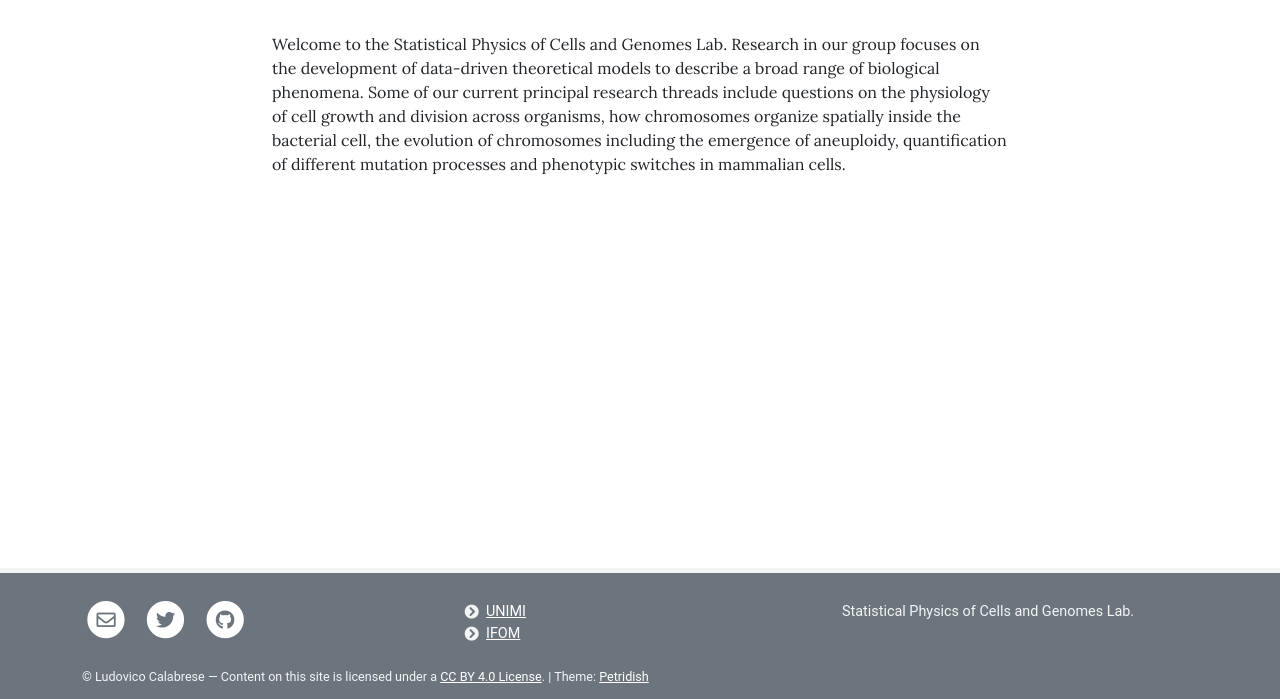
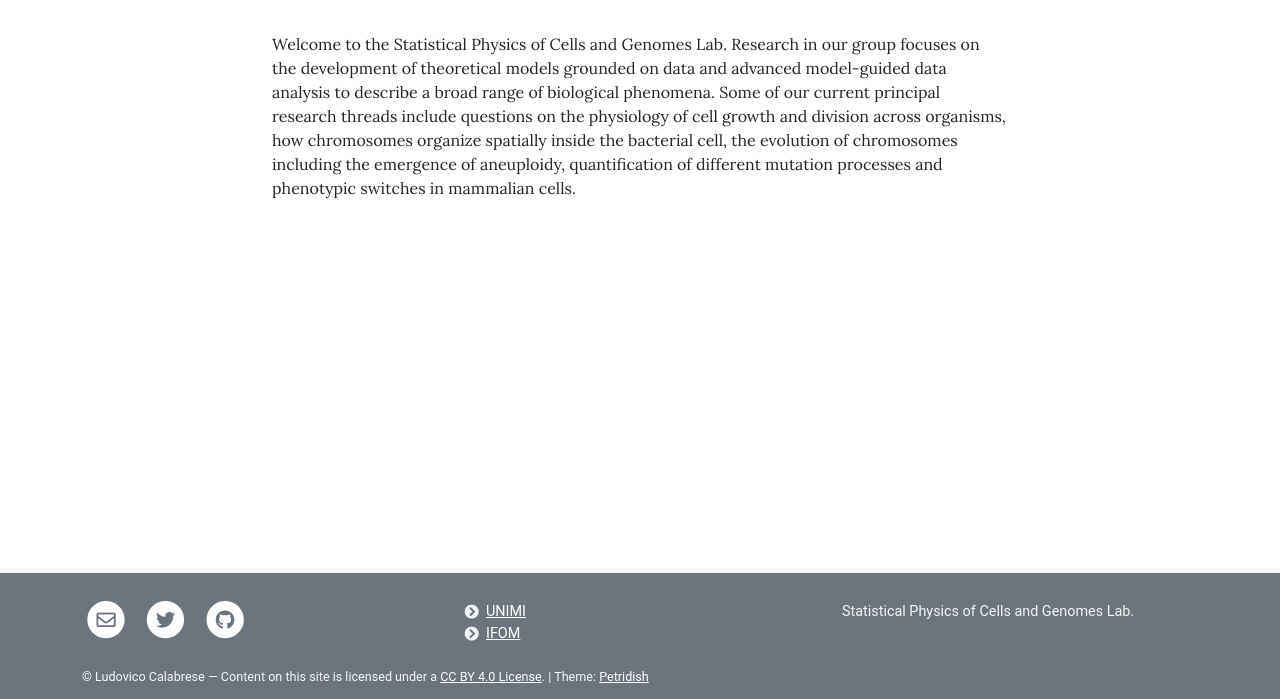
Before and after one commit to mcltone/spcg, a Jekyll site: the page built from pages/home.md, in a window 1280 px wide. Shown: the part 335-1034 px from the top of the page. Built offline with Jekyll 4.4.1, drawn with Linux system fonts in a browser that asks for light colours.

Commit message:
Update home.md

```diff
--- a/pages/home.md
+++ b/pages/home.md
@@ -4,4 +4,4 @@ background: /assets/theme/images/main_lavagna.jpg
 permalink: /
 ---
 
-Welcome to the Statistical Physics of Cells and Genomes Lab. Research in our group focuses on the development of data-driven theoretical models to describe a broad range of biological phenomena. Some of our current principal research threads include questions on the physiology of cell growth and division across organisms, how chromosomes organize spatially inside the bacterial cell, the evolution of chromosomes including the emergence of aneuploidy, quantification of different mutation processes and phenotypic switches in mammalian cells.
+Welcome to the Statistical Physics of Cells and Genomes Lab. Research in our group focuses on the development of theoretical models grounded on data and advanced model-guided data analysis to describe a broad range of biological phenomena. Some of our current principal research threads include questions on the physiology of cell growth and division across organisms, how chromosomes organize spatially inside the bacterial cell, the evolution of chromosomes including the emergence of aneuploidy, quantification of different mutation processes and phenotypic switches in mammalian cells.
```
